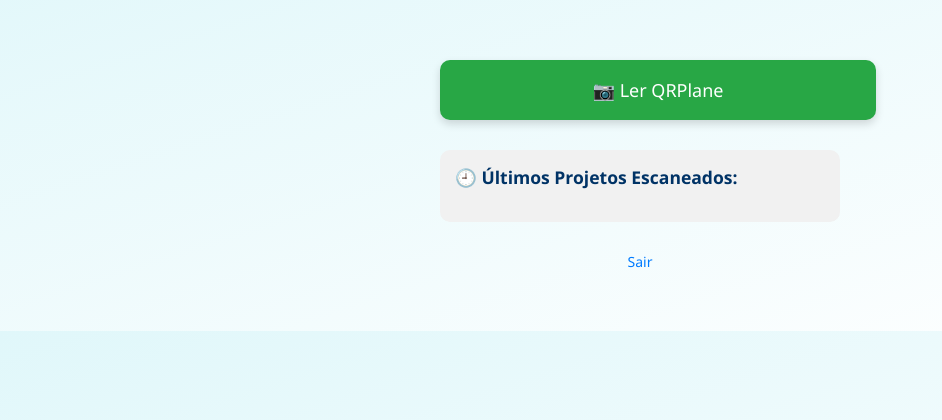
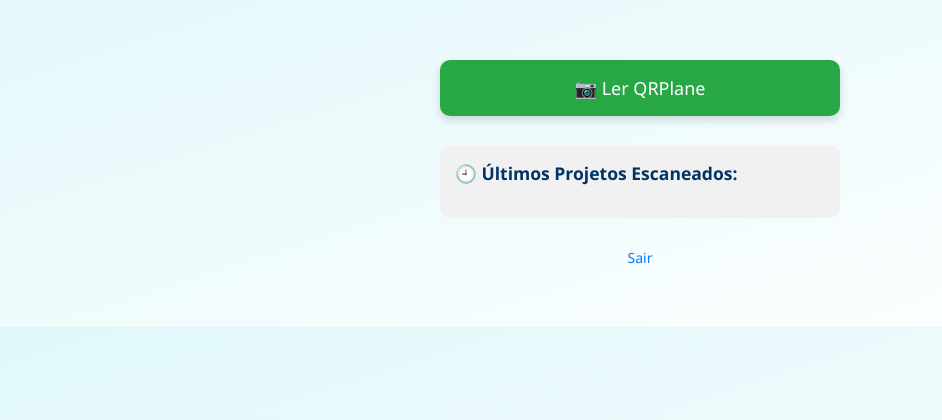
Before and after one commit to Eneiashcode/qrplane-mvp, a Flask app: page /home in a window 1280 px wide. Shown: the part 80-500 px from the top of the page, without its empty margins (0-942 px from the left). Run offline with Flask 3, Linux system fonts and the light colour scheme; the visitor is signed in with stand-in values (Sample User, id 1).

Commit message:
Ajusta layout da tela 2 para botão responsivo

```diff
--- a/templates/home.html
+++ b/templates/home.html
@@ -21,6 +21,7 @@
         }
 
         .container {
+            width: 90%;
             max-width: 400px;
             margin: 40px auto;
             padding: 20px;
@@ -28,8 +29,10 @@
         }
 
         .botao-camera {
+            display: block;
             width: 100%;
-            padding: 18px;
+            max-width: 100%;
+            padding: 16px;
             font-size: 18px;
             background-color: #28a745;
             color: white;
@@ -38,7 +41,7 @@
             margin-bottom: 30px;
             box-shadow: 0 4px 8px rgba(0,0,0,0.15);
             text-decoration: none;
-            display: inline-block;
+            box-sizing: border-box;
         }
 
         .botao-camera:hover {
```
